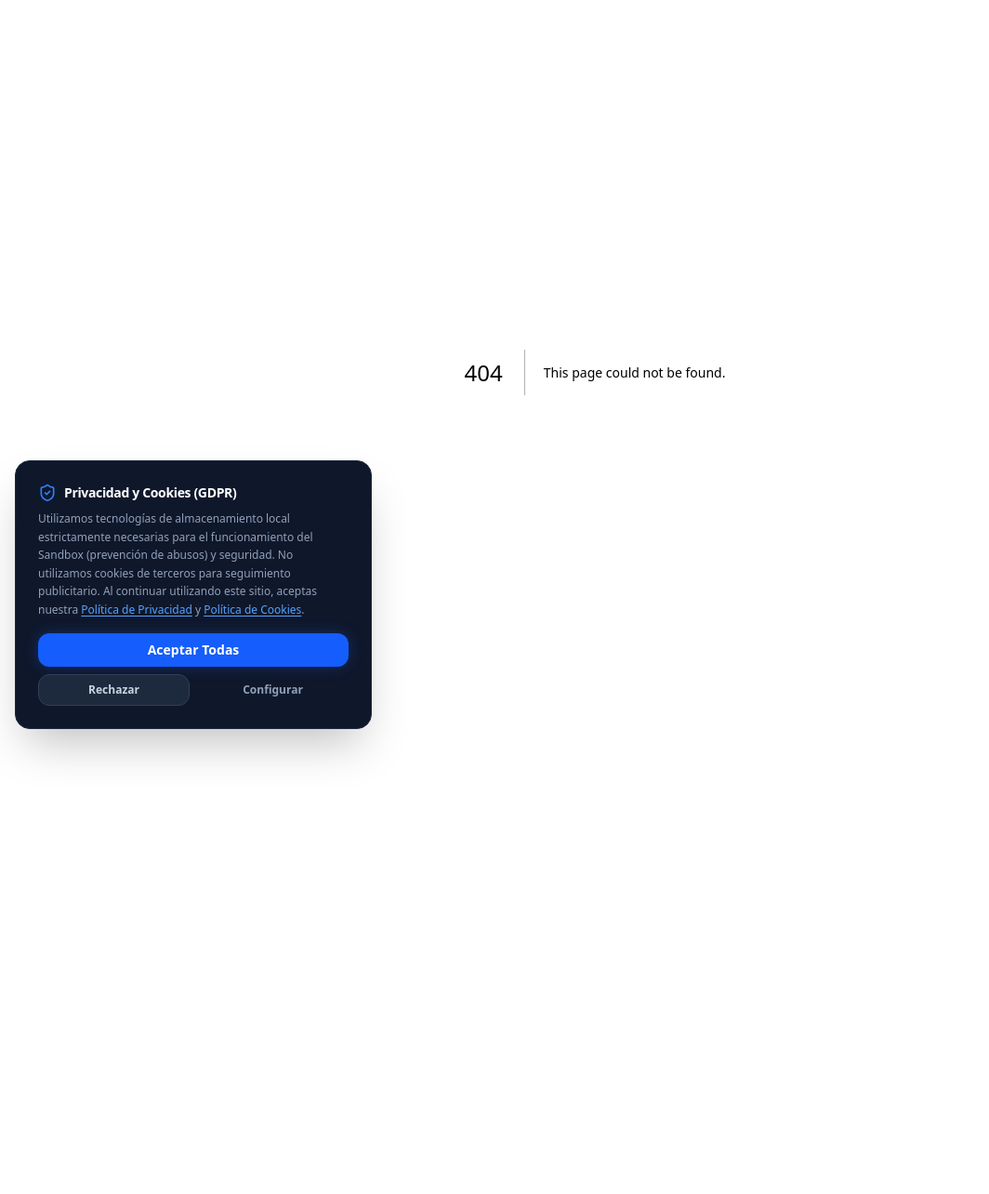
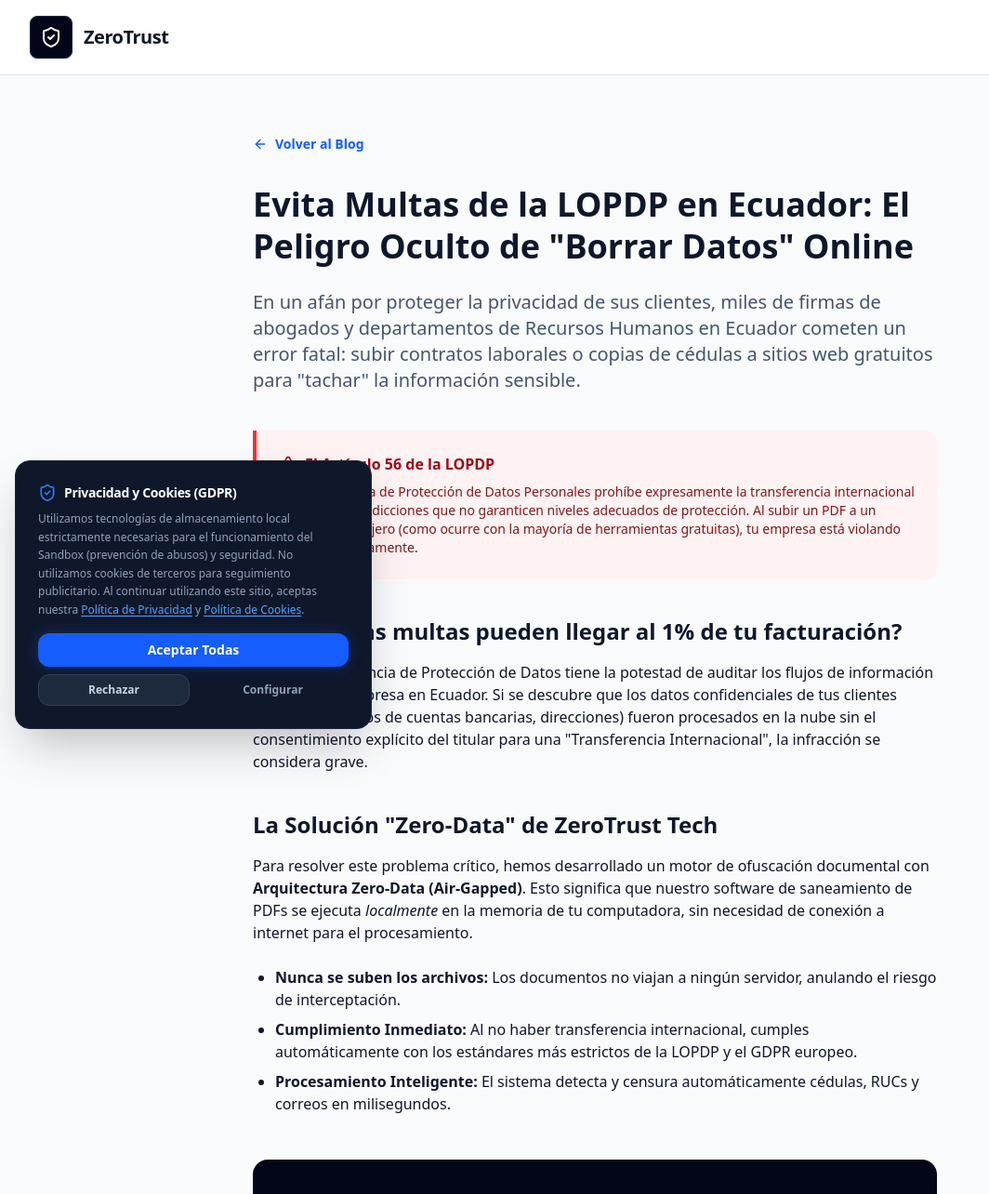
Before and after one commit to DamianMacancela/ZeroTrust, a Next.js app: page /blog/lopdp-ecuador-multas in a window 1280 px wide. Before the commit this address had no page. Shown: the top 1284 px of the page at 93% size, without its empty margins (0-1064 px from the left). Before the commit the page ends 800 px from the top, so only its background shows below. Built offline with nearby package versions, Linux system fonts and the light colour scheme.

Commit message:
feat(seo): add programmatic blog module for LOPDP ranking

```diff
--- /dev/null
+++ b/src/app/blog/lopdp-ecuador-multas/page.tsx
@@ -0,0 +1,78 @@
+import Link from 'next/link';
+import { ShieldCheck, ArrowLeft, AlertTriangle } from 'lucide-react';
+import { Metadata } from 'next';
+
+export const metadata: Metadata = {
+  title: "Evita Multas de la LOPDP en Ecuador | ZeroTrust Tech",
+  description: "Conoce por qué borrar datos sensibles de PDFs usando herramientas online gratuitas pone a tu empresa en riesgo de multas millonarias bajo la LOPDP en Ecuador.",
+  keywords: ["LOPDP Ecuador", "multas LOPDP", "sanear PDFs", "ofuscar datos sensibles", "privacidad corporativa", "Zero-Data"],
+};
+
+export default function BlogPost() {
+  return (
+    <div className="min-h-screen bg-[#F8FAFC] text-slate-900 font-sans">
+      <nav className="border-b border-slate-200 bg-white/95 backdrop-blur-md sticky top-0 z-50">
+        <div className="max-w-7xl mx-auto px-4 sm:px-6 lg:px-8 h-20 flex items-center justify-between">
+          <Link href="/" className="flex items-center gap-3">
+            <div className="bg-slate-950 p-2.5 rounded-lg shadow-sm border border-slate-800">
+              <ShieldCheck className="h-6 w-6 text-white" />
+            </div>
+            <div>
+              <span className="block font-bold text-xl tracking-tight text-slate-900 leading-none">ZeroTrust</span>
+            </div>
+          </Link>
+        </div>
+      </nav>
+
+      <main className="max-w-3xl mx-auto px-4 py-16">
+        <Link href="/blog" className="inline-flex items-center gap-2 text-sm font-bold text-blue-600 mb-8 hover:text-blue-800 transition-colors">
+          <ArrowLeft className="w-4 h-4" /> Volver al Blog
+        </Link>
+
+        <h1 className="text-4xl font-black mb-6 leading-tight">
+          Evita Multas de la LOPDP en Ecuador: El Peligro Oculto de "Borrar Datos" Online
+        </h1>
+
+        <div className="prose prose-slate prose-lg max-w-none">
+          <p className="lead text-xl text-slate-600 font-medium mb-10">
+            En un afán por proteger la privacidad de sus clientes, miles de firmas de abogados y departamentos de Recursos Humanos en Ecuador cometen un error fatal: subir contratos laborales o copias de cédulas a sitios web gratuitos para "tachar" la información sensible.
+          </p>
+
+          <div className="bg-red-50 border-l-4 border-red-500 p-6 rounded-r-xl mb-10">
+            <h3 className="flex items-center gap-2 text-red-800 font-bold mt-0 mb-2">
+              <AlertTriangle className="w-5 h-5" />
+              El Artículo 56 de la LOPDP
+            </h3>
+            <p className="text-red-900 m-0 text-sm">
+              La Ley Orgánica de Protección de Datos Personales prohíbe expresamente la transferencia internacional de datos a jurisdicciones que no garanticen niveles adecuados de protección. Al subir un PDF a un servidor extranjero (como ocurre con la mayoría de herramientas gratuitas), tu empresa está violando la ley inmediatamente.
+            </p>
+          </div>
+
+          <h2 className="text-2xl font-bold mt-10 mb-4">¿Por qué las multas pueden llegar al 1% de tu facturación?</h2>
+          <p>
+            La Superintendencia de Protección de Datos tiene la potestad de auditar los flujos de información de cualquier empresa en Ecuador. Si se descubre que los datos confidenciales de tus clientes (cédulas, números de cuentas bancarias, direcciones) fueron procesados en la nube sin el consentimiento explícito del titular para una "Transferencia Internacional", la infracción se considera grave.
+          </p>
+
+          <h2 className="text-2xl font-bold mt-10 mb-4">La Solución "Zero-Data" de ZeroTrust Tech</h2>
+          <p>
+            Para resolver este problema crítico, hemos desarrollado un motor de ofuscación documental con <strong>Arquitectura Zero-Data (Air-Gapped)</strong>. Esto significa que nuestro software de saneamiento de PDFs se ejecuta <em>localmente</em> en la memoria de tu computadora, sin necesidad de conexión a internet para el procesamiento.
+          </p>
+
+          <ul className="list-disc pl-6 mb-10 mt-6 space-y-2">
+            <li><strong>Nunca se suben los archivos:</strong> Los documentos no viajan a ningún servidor, anulando el riesgo de interceptación.</li>
+            <li><strong>Cumplimiento Inmediato:</strong> Al no haber transferencia internacional, cumples automáticamente con los estándares más estrictos de la LOPDP y el GDPR europeo.</li>
+            <li><strong>Procesamiento Inteligente:</strong> El sistema detecta y censura automáticamente cédulas, RUCs y correos en milisegundos.</li>
+          </ul>
+
+          <div className="mt-12 bg-slate-950 p-8 rounded-2xl text-white text-center">
+            <h3 className="text-2xl font-bold mb-4 text-white">Audita tus procesos legales hoy mismo</h3>
+            <p className="text-slate-400 mb-6">Prueba nuestro Sandbox forense gratuito y descubre cómo opera la verdadera tecnología Zero-Data.</p>
+            <Link href="/" className="inline-block bg-blue-600 hover:bg-blue-500 text-white font-bold py-3 px-8 rounded-xl transition-colors">
+              Ir al Sandbox Seguro
+            </Link>
+          </div>
+        </div>
+      </main>
+    </div>
+  );
+}
--- /dev/null
+++ b/src/app/blog/page.tsx
@@ -0,0 +1,39 @@
+import Link from 'next/link';
+import { ShieldCheck, ArrowRight } from 'lucide-react';
+
+export default function BlogIndex() {
+  return (
+    <div className="min-h-screen bg-[#F8FAFC] text-slate-900 font-sans">
+      <nav className="border-b border-slate-200 bg-white/95 backdrop-blur-md sticky top-0 z-50">
+        <div className="max-w-7xl mx-auto px-4 sm:px-6 lg:px-8 h-20 flex items-center justify-between">
+          <Link href="/" className="flex items-center gap-3">
+            <div className="bg-slate-950 p-2.5 rounded-lg shadow-sm border border-slate-800">
+              <ShieldCheck className="h-6 w-6 text-white" />
+            </div>
+            <div>
+              <span className="block font-bold text-xl tracking-tight text-slate-900 leading-none">ZeroTrust</span>
+            </div>
+          </Link>
+        </div>
+      </nav>
+
+      <main className="max-w-4xl mx-auto px-4 py-16">
+        <h1 className="text-4xl font-black mb-12">Recursos de Cumplimiento (LegalTech)</h1>
+
+        <div className="space-y-6">
+          <Link href="/blog/lopdp-ecuador-multas" className="block bg-white p-8 rounded-2xl border border-slate-200 shadow-sm hover:shadow-md transition-all group">
+            <h2 className="text-2xl font-bold mb-3 text-slate-900 group-hover:text-blue-600 transition-colors">
+              Evita Multas de la LOPDP en Ecuador: Por qué borrar datos de PDFs online es un riesgo
+            </h2>
+            <p className="text-slate-600 mb-6">
+              Descubre cómo las transferencias internacionales de datos pueden costarle a tu empresa hasta el 1% de facturación por usar herramientas gratuitas.
+            </p>
+            <div className="text-sm font-bold text-blue-600 flex items-center gap-2">
+              Leer Artículo Completo <ArrowRight className="w-4 h-4" />
+            </div>
+          </Link>
+        </div>
+      </main>
+    </div>
+  );
+}
```
